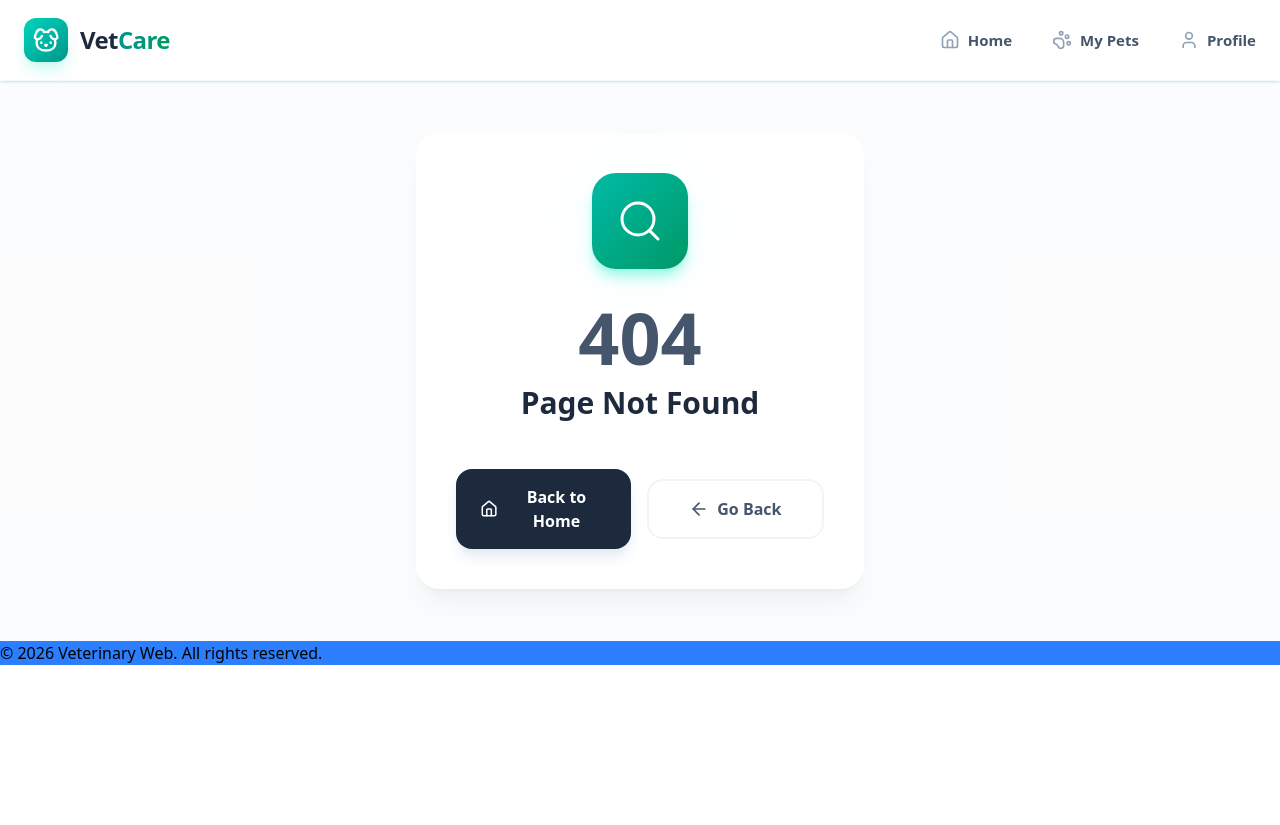
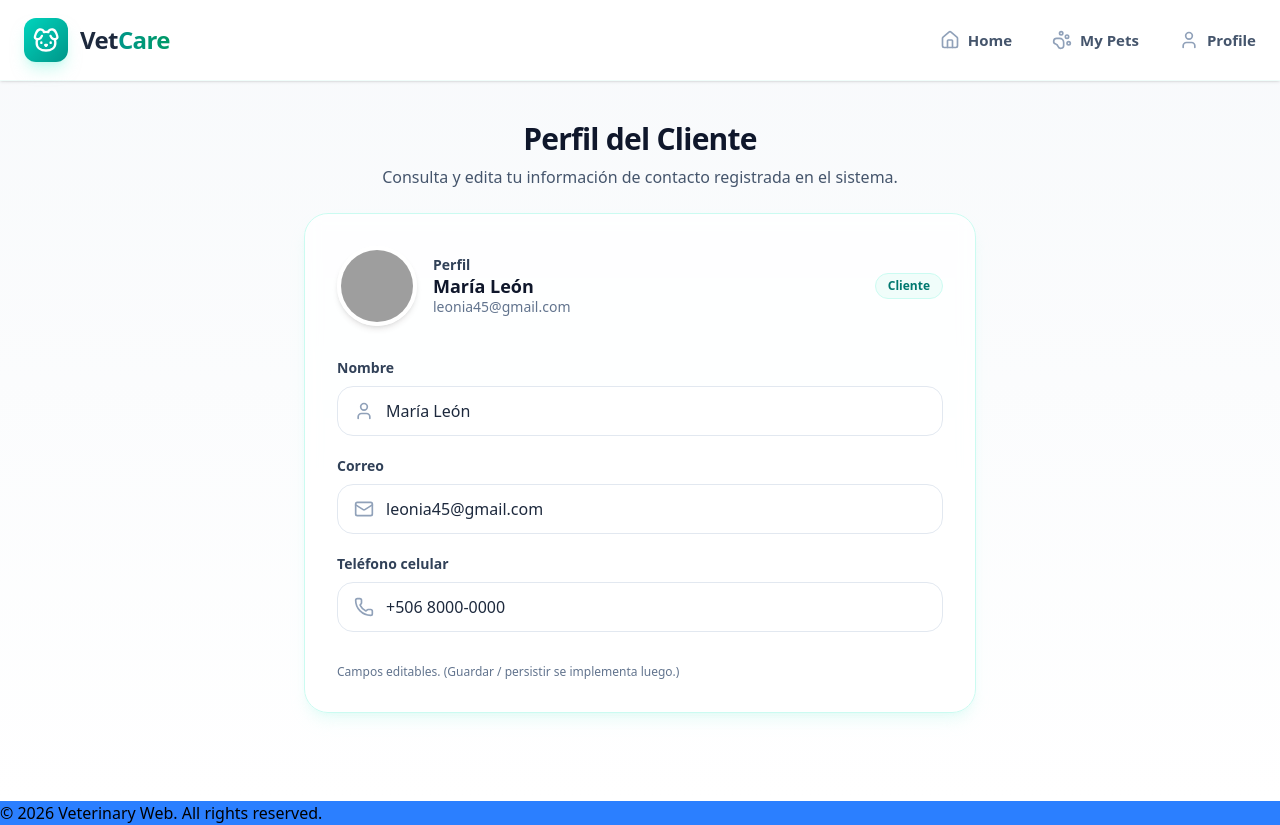
Before and after one commit to keyloor/veterinary-web-react, a React (Vite) app in the folder veterinary/: page /profile in a window 1280 px wide. Before the commit this address had no page. Before the commit the page ends 800 px from the top, so only its background shows below. Built offline with nearby package versions, Linux system fonts and the light colour scheme; grey boxes are pictures that could not be loaded.

Commit message:
Perfil de Cliente

```diff
--- a/veterinary/src/App.tsx
+++ b/veterinary/src/App.tsx
@@ -3,6 +3,7 @@ import "./App.css";
 import { Footer } from "./shared/Footer";
 import Header from "./shared/Header";
 import { Home } from "./features/Home/Home";
+import { Profile } from "./features/Profile/Profile";
 import NotFound from "./shared/NotFound";
 
 function App() {
@@ -14,6 +15,7 @@ function App() {
         <Routes>
           <Route path="/" element={<Home />} />
           <Route path="/home" element={<Home />} />
+          <Route path="/profile" element={<Profile />} />
           <Route path="*" element={<NotFound />} />
         </Routes>
       </main>
--- /dev/null
+++ b/veterinary/src/data/clientProfile.json
@@ -0,0 +1,6 @@
+{
+  "name": "María León",
+  "email": "leonia45@gmail.com",
+  "phone": "+506 8000-0000",
+  "photoUrl": "https://marketplace.canva.com/EAGl2WpDo0Q/1/0/1600w/canva-foto-de-perfil-de-instagram-mujer-moderno-tQ8K1dL4nno.jpg"
+}
--- /dev/null
+++ b/veterinary/src/features/Profile/Profile.tsx
@@ -0,0 +1,126 @@
+import { useState } from "react";
+import { Mail, Phone, User } from "lucide-react";
+import clientProfile from "../../data/clientProfile.json";
+
+/**
+ * Client Profile Screen
+ * Shows the single client's registered contact info (name, email, cellphone) in editable fields.
+ * Data is loaded from a local JSON (single profile).
+ */
+export function Profile() {
+  const [name, setName] = useState(clientProfile.name);
+  const [email, setEmail] = useState(clientProfile.email);
+  const [phone, setPhone] = useState(clientProfile.phone);
+
+  return (
+    <section className="min-h-[calc(100vh-5rem)] bg-gradient-to-b from-slate-50 to-white">
+      <div className="container mx-auto px-6 py-10">
+        <div className="max-w-2xl mx-auto">
+          <header className="mb-6">
+            <h1 className="text-3xl font-extrabold tracking-tight text-slate-900 text-center">
+              Perfil del Cliente
+            </h1>
+            <p className="mt-2 text-slate-600 text-center">
+              Consulta y edita tu información de contacto registrada en el sistema.
+            </p>
+          </header>
+
+          <div className="rounded-3xl border border-teal-100 bg-white/80 backdrop-blur-sm shadow-lg shadow-teal-100/40">
+            <div className="p-6 sm:p-8">
+              {/* Top profile row */}
+              <div className="flex items-center gap-4 mb-8">
+                <img
+                  src={clientProfile.photoUrl}
+                  alt="Foto de perfil"
+                  className="h-20 w-20 rounded-full object-cover border-4 border-white shadow-md"
+                />
+
+                <div className="flex-1">
+                  <p className="text-sm font-semibold text-slate-700">Perfil</p>
+                  <p className="text-slate-900 font-bold text-lg leading-tight">
+                    {name || "Sin nombre"}
+                  </p>
+                  <p className="text-slate-500 text-sm">{email || "Sin correo"}</p>
+                </div>
+
+                <span className="inline-flex items-center rounded-full bg-teal-50 px-3 py-1 text-xs font-semibold text-teal-700 border border-teal-100">
+                  Cliente
+                </span>
+              </div>
+
+              <div className="space-y-5">
+                {/* Name */}
+                <div>
+                  <label className="block text-sm font-semibold text-slate-700 mb-2">
+                    Nombre
+                  </label>
+                  <div className="flex items-center gap-3 rounded-2xl border border-slate-200 bg-white px-4 py-3 focus-within:border-teal-300 focus-within:ring-4 focus-within:ring-teal-100 transition">
+                    <span className="text-slate-400">
+                      <User size={20} />
+                    </span>
+                    <input
+                      value={name}
+                      onChange={(e) => setName(e.target.value)}
+                      className="w-full bg-transparent outline-none text-slate-800 placeholder:text-slate-400"
+                      placeholder="Tu nombre"
+                      type="text"
+                      autoComplete="name"
+                    />
+                  </div>
+                </div>
+
+                {/* Email */}
+                <div>
+                  <label className="block text-sm font-semibold text-slate-700 mb-2">
+                    Correo
+                  </label>
+                  <div className="flex items-center gap-3 rounded-2xl border border-slate-200 bg-white px-4 py-3 focus-within:border-teal-300 focus-within:ring-4 focus-within:ring-teal-100 transition">
+                    <span className="text-slate-400">
+                      <Mail size={20} />
+                    </span>
+                    <input
+                      value={email}
+                      onChange={(e) => setEmail(e.target.value)}
+                      className="w-full bg-transparent outline-none text-slate-800 placeholder:text-slate-400"
+                      placeholder="correo@ejemplo.com"
+                      type="email"
+                      autoComplete="email"
+                    />
+                  </div>
+                </div>
+
+                {/* Phone */}
+                <div>
+                  <label className="block text-sm font-semibold text-slate-700 mb-2">
+                    Teléfono celular
+                  </label>
+                  <div className="flex items-center gap-3 rounded-2xl border border-slate-200 bg-white px-4 py-3 focus-within:border-teal-300 focus-within:ring-4 focus-within:ring-teal-100 transition">
+                    <span className="text-slate-400">
+                      <Phone size={20} />
+                    </span>
+                    <input
+                      value={phone}
+                      onChange={(e) => setPhone(e.target.value)}
+                      className="w-full bg-transparent outline-none text-slate-800 placeholder:text-slate-400"
+                      placeholder="+506 ....-...."
+                      type="tel"
+                      autoComplete="tel"
+                    />
+                  </div>
+                </div>
+              </div>
+
+              <div className="mt-8 flex items-center justify-between gap-4">
+                <p className="text-xs text-slate-500">
+                  Campos editables. (Guardar / persistir se implementa luego.)
+                </p>
+              </div>
+            </div>
+          </div>
+
+          <div className="h-10" />
+        </div>
+      </div>
+    </section>
+  );
+}
```
